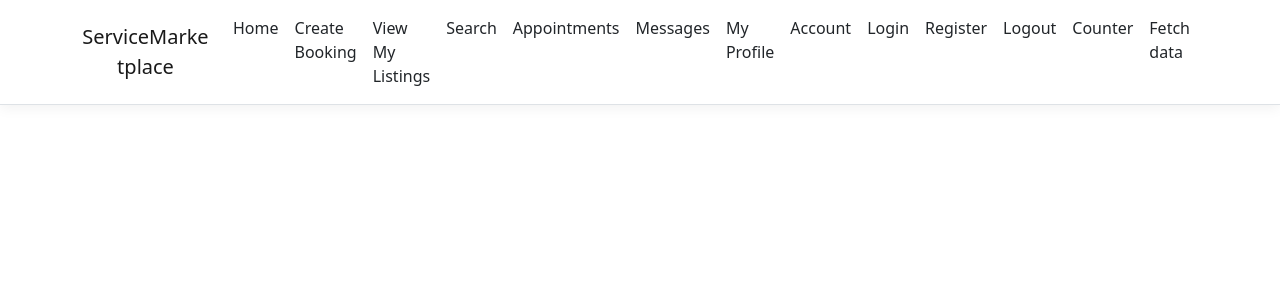
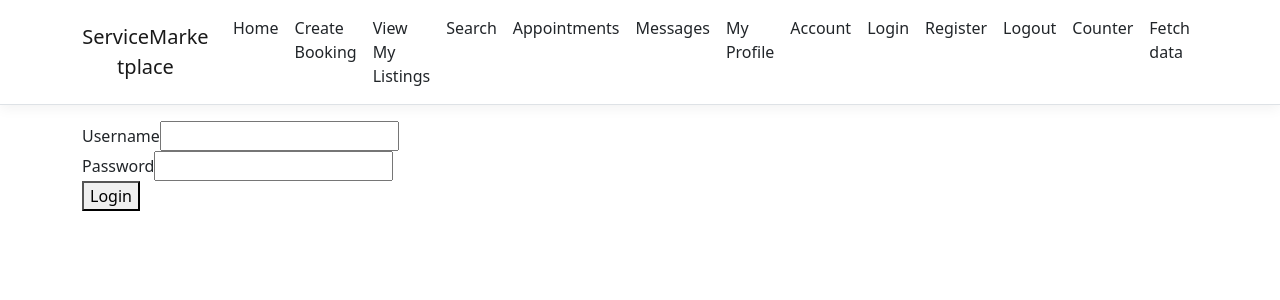
Before and after one commit to grtn316/servicemarketplaceapp, a React (Create React App) app in the folder ServiceMarketplace/ClientApp/: page /login in a window 1280 px wide. Shown: the top 300 px of the page. Built offline with nearby package versions, Linux system fonts and the light colour scheme.

Commit message:
Added initial login HTML
Username label, username input element.
Password label, password input element.
Submit button.
Currently nonfunctioning. No styles added.

```diff
--- a/ServiceMarketplace/ClientApp/src/components/pages/Login.js
+++ b/ServiceMarketplace/ClientApp/src/components/pages/Login.js
@@ -6,7 +6,17 @@ export class Login extends Component {
     render() {
         return (
             <>
+                <div className="loginContainer">
+                    <label for="username">Username</label>
+                    <input/>
+                    <br></br>
 
+                    <label for="password">Password</label>
+                    <input />
+                    <br></br>
+
+                    <button type="submit" onclick="">Login</button>
+                </div>
             </>
         );
     }
```
